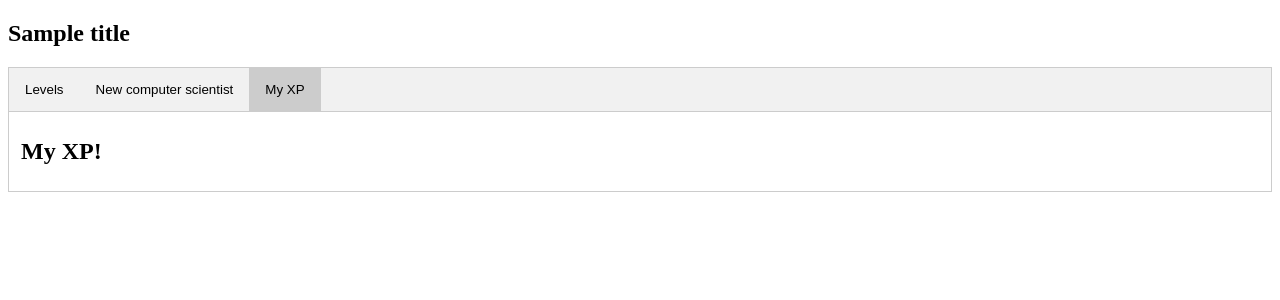
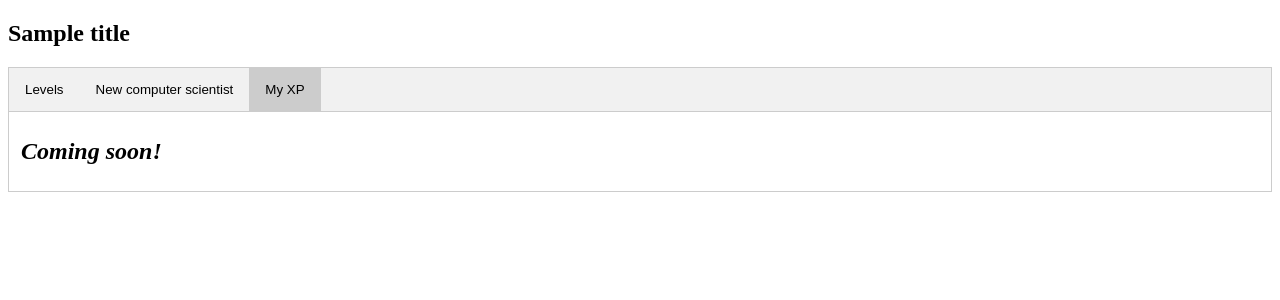
Before and after one commit to divilian/flaskscoreboard, a Flask app: template scoreboard/templates/student_scoreboard.html in a window 1280 px wide, after a click on "My XP". Shown: the top 300 px of the page. Run offline with Flask 2, Linux system fonts and the light colour scheme; the template is opened without the code that fills it: most values are stand-ins (such as "Sample title", 1, 10 or a date in 2020).

Commit message:
(Add "Coming Soon!" text.)

```diff
--- a/scoreboard/templates/student_scoreboard.html
+++ b/scoreboard/templates/student_scoreboard.html
@@ -34,7 +34,7 @@ scientist</button>
 </div>
 
 <div id="MyXP" class="tabcontent">
-    <h1>My XP!</h1>
+    <h1><i>Coming soon!</i></h1>
 </div>
 
 <script>
```
